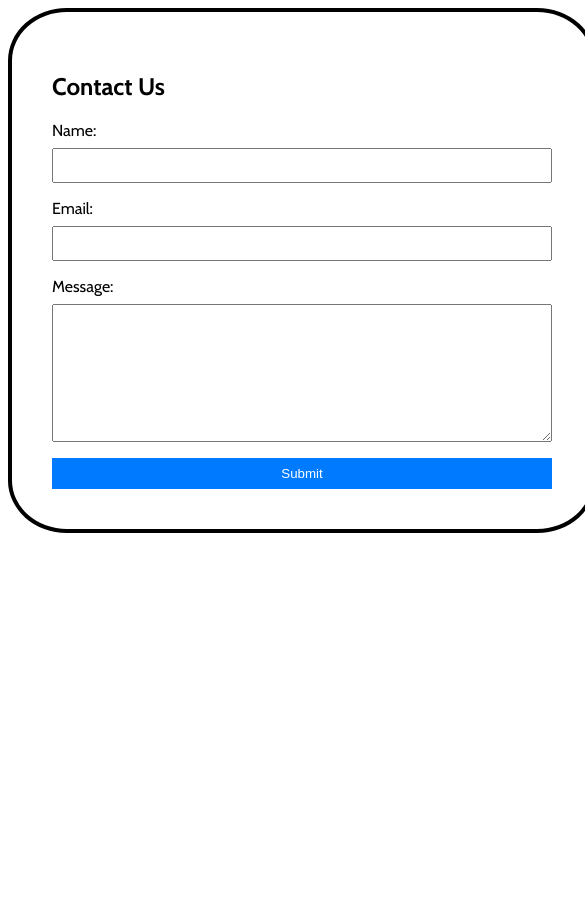
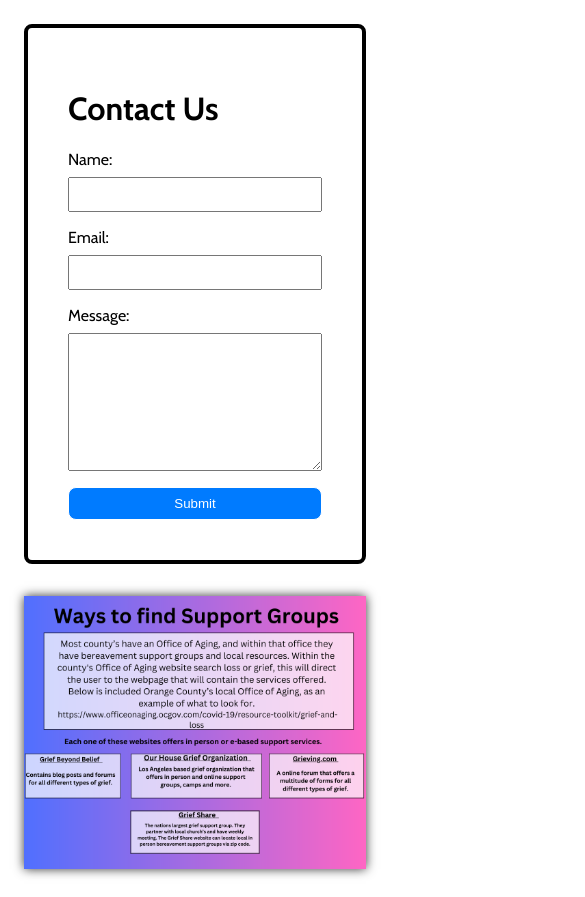
Before and after one commit to miraclebanks/EatonFirm, a Vue app: page /contactus in a window 390 px wide. Shown: the whole page, 585 px wide, since content can reach past the window. Before the commit the page ends 844 px from the top, so only its background shows below. Built offline with nearby package versions, Linux system fonts and the light colour scheme.

Commit message:
Making page responsive

```diff
--- a/src/components/contact/contactform.vue
+++ b/src/components/contact/contactform.vue
@@ -41,7 +41,7 @@
 <template>
   <div class="contact-container">
     <div class="form-container">
-      <h2>Contact Us</h2>
+      <h1>Contact Us</h1>
       <form @submit.prevent="submitForm">
         <div>
           <label for="name">Name:</label>
@@ -63,27 +63,47 @@
         <button type="submit">Submit</button>
       </form>
     </div>
+    <div class="contact-container-image">
+      <img src="../../assets/find-help.png" />
     </div>
-  <div></div>
+  </div>
 </template>
 <style lang="scss">
   /* Add component-specific styles here */
   .contact-container {
     display: flex;
-    align-items: center;
+    flex-direction: row;
+
+    &-image {
+      margin: 16px;
+      min-width: 500px;
+      border-radius: 4px;
+      box-sizing: border-box;
+
+      img {
+        max-width: 100%;
+        height: auto;
+        box-shadow: 0 0 10px rgba(0, 0, 0, 0.8);
+      }
     }
 
     .form-container {
+      display: flex;
+      flex-direction: column;
+      justify-content: space-evenly;
+      box-sizing: border-box;
+      margin: 16px;
+      flex: 1;
+      min-width: 500px;
+      width: 100%;
+      height: auto;
+      border: 4px solid black;
+      border-radius: 8px;
+      padding: 40px 40px;
       div {
         display: flex;
         flex-direction: column;
       }
-    min-width: 500px;
-    border: 4px solid black;
-    border-radius: 10%;
-    padding: 40px 40px;
-  }
-
       form {
         display: flex;
         flex-direction: column;
@@ -103,11 +123,27 @@
         padding: 0.5rem 1rem;
         background-color: #007bff;
         color: #fff;
-    border: none;
+        border: 1px solid white;
+        border-radius: 8px;
         cursor: pointer;
       }
 
       button:hover {
         background-color: #0056b3;
       }
+    }
+  }
+  @media screen and (max-width: 1100px) {
+    .contact-container {
+      display: flex;
+      flex-direction: column;
+      &-image {
+        min-width: 0px;
+      }
+      .form-container {
+        width: auto;
+        min-width: 0px;
+      }
+    }
+  }
 </style>
```
Also changed, not shown: src/assets/find-help.png (added). Lines whose indentation alone changed are shown as unchanged.
